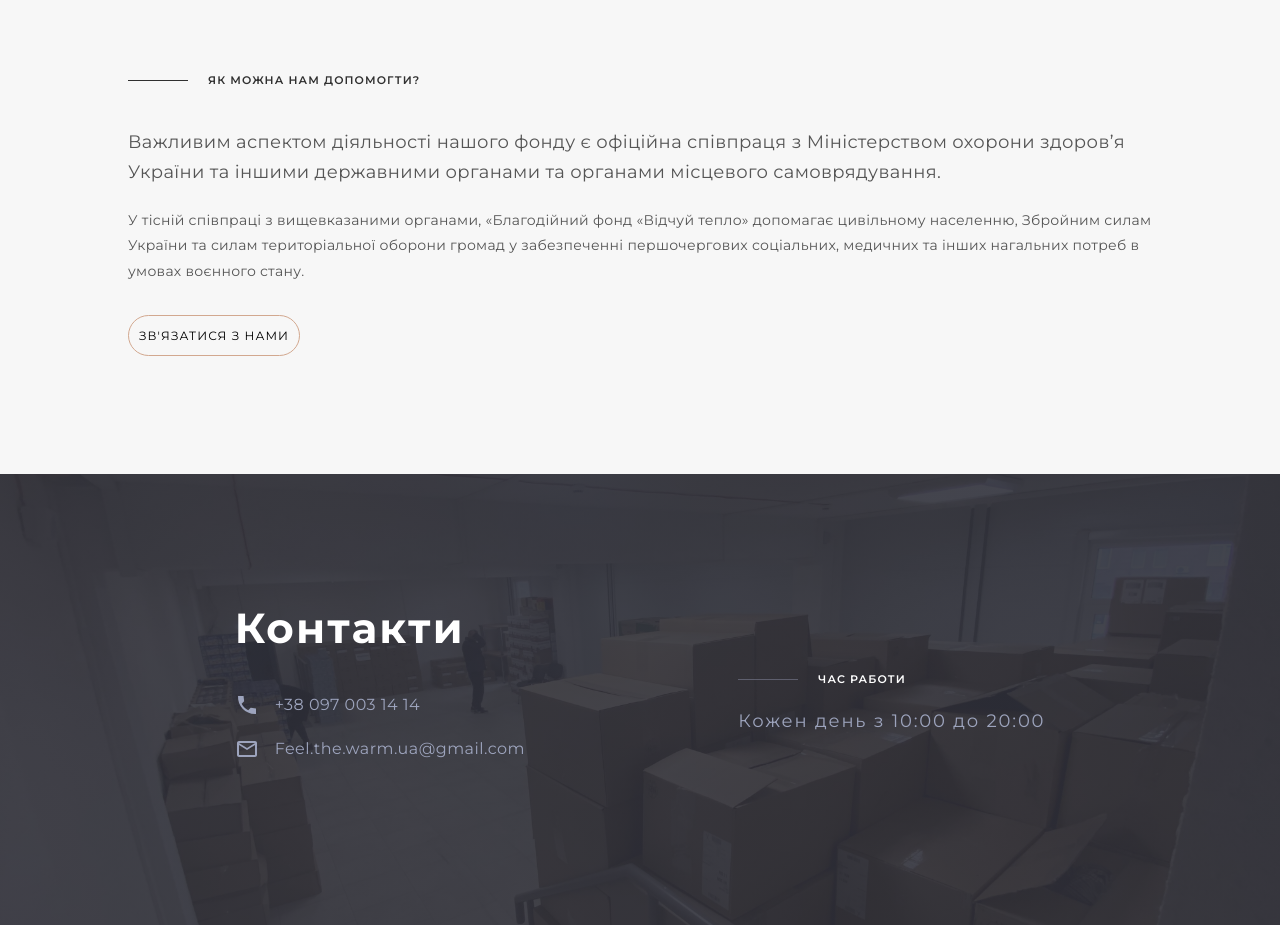
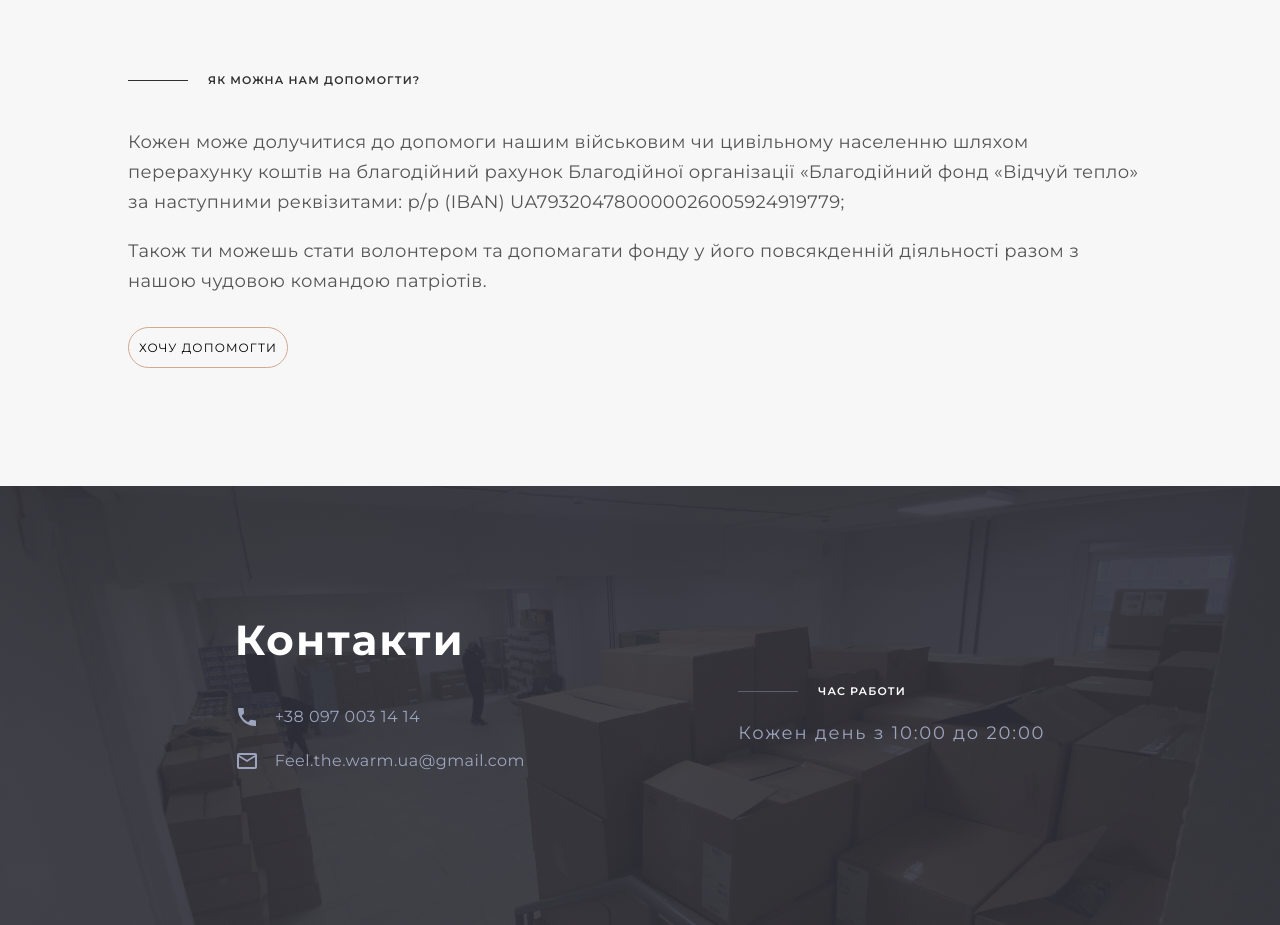
Before and after one commit to TheMainOne/FeelTheWarm, a React (Create React App) app: page / in a window 1280 px wide. Shown: the part 2700-3625 px from the top of the page. Built offline with nearby package versions, Linux system fonts and the light colour scheme.

Commit message:
done all main parts

```diff
--- a/src/components/Goods/Goods.jsx
+++ b/src/components/Goods/Goods.jsx
@@ -1,12 +1,11 @@
 import { Container } from "components/GlobalStyles";
 import { Goods, GoodsText } from "./Goods.styled";
 import {
-  AboutSectionText,
   AboutSectionSecondText,
-  AboutSectionThirdText,
   AboutSectionButton,
   AboutSectionWrapper,
 } from "components/About/About.styled";
+import { AboutSectionThirdText } from "./Goods.styled";
 
 export const GoodsSection = () => {
   return (
@@ -16,19 +15,17 @@ export const GoodsSection = () => {
         <AboutSectionWrapper>
           <div>
             <AboutSectionSecondText>
-              Важливим аспектом діяльності нашого фонду є офіційна співпраця з
-              Міністерством охорони здоров’я України та іншими державними
-              органами та органами місцевого самоврядування.
+              Кожен може долучитися до допомоги нашим військовим чи цивільному
+              населенню шляхом перерахунку коштів на благодійний рахунок
+              Благодійної організації «Благодійний фонд «Відчуй тепло» за
+              наступними реквізитами: р/р (IBAN) UA793204780000026005924919779;
             </AboutSectionSecondText>
             <AboutSectionThirdText>
-              У тісній співпраці з вищевказаними органами, «Благодійний фонд
-              «Відчуй тепло» допомагає цивільному населенню, Збройним силам
-              України та силам територіальної оборони громад у забезпеченні
-              першочергових соціальних, медичних та інших нагальних потреб в
-              умовах воєнного стану.
+              Також ти можешь стати волонтером та допомагати фонду у його
+              повсякденній діяльності разом з нашою чудовою командою патріотів.
             </AboutSectionThirdText>
             <AboutSectionButton href="https://t.me/FeelTheWarmCharity">
-              Зв'язатися з нами
+              Хочу допомогти
             </AboutSectionButton>
           </div>
         </AboutSectionWrapper>
--- a/src/components/Goods/Goods.styled.jsx
+++ b/src/components/Goods/Goods.styled.jsx
@@ -13,6 +13,20 @@ export const Goods = styled.section`
   @media screen and (min-width: 1024px) {
     padding-top: 130px;
     padding-bottom: 130px;
+  }
+`;
+
+export const AboutSectionThirdText = styled.p`
+  margin-top: 20px;
+  margin-bottom: 40px;
+  font-size: 16px;
+  line-height: 1.62;
+  letter-spacing: 0.02em;
+  color: #555555;
+
+  @media screen and (min-width: 1024px) {
+    font-size: 18px;
+    line-height: 1.66;
   }
 `;
 
```
